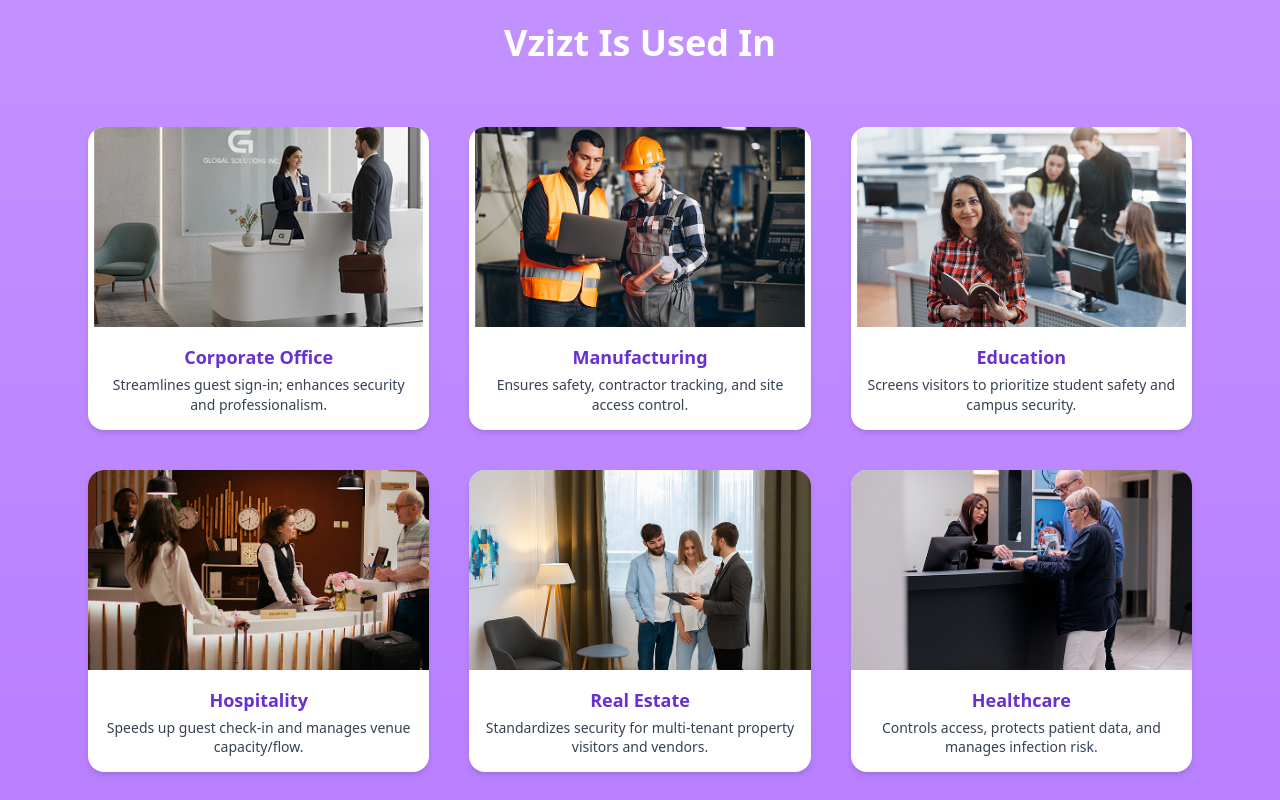
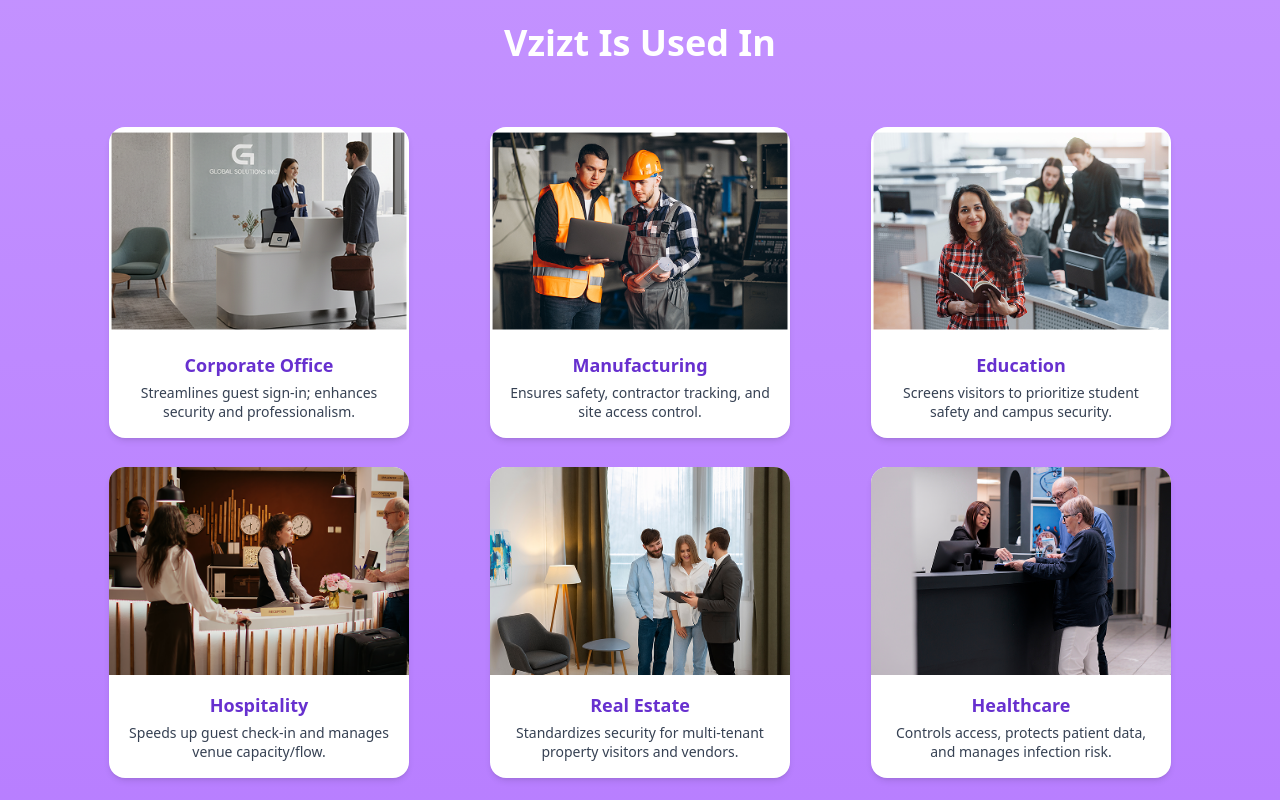
Before and after one commit to Anup-K29/Vizit-Page, a React (Vite) app: page / in a window 1280 px wide. Shown: the part 2360-3160 px from the top of the page. Built offline with nearby package versions, Linux system fonts and the light colour scheme.

Commit message:
Industry Section

```diff
--- a/package.json
+++ b/package.json
@@ -16,6 +16,7 @@
     "clsx": "^2.1.1",
     "gsap": "^3.13.0",
     "lucide-react": "^0.552.0",
+    "motion": "^12.23.24",
     "react": "^19.1.1",
     "react-dom": "^19.1.1",
     "react-router-dom": "^7.9.4",
--- a/src/Components/FeatureSection.jsx
+++ b/src/Components/FeatureSection.jsx
@@ -1,4 +1,3 @@
-
 import React, { useEffect, useRef } from "react";
 import { gsap } from "gsap";
 import { ScrollTrigger } from "gsap/ScrollTrigger";
--- a/src/Components/FeaturesCards.jsx
+++ b/src/Components/FeaturesCards.jsx
@@ -3,8 +3,10 @@ import React from 'react'
 
 export const FeaturesCards = ({title,icon}) => {
   return (
-      <div className="flex flex-col items-center text-center text-white hover:scale-105 transition-transform duration-300">
-      <img src={icon} alt={title} className="w-14 h-14 mb-8 scale-150 " />
+      <div className="flex flex-col items-center text-center text-white hover:scale-110 transition-transform duration-300">
+
+      <img src={icon} alt={title} className="w-14 h-14 mb-8 transition-transform duration-500 ease-in-out  hover:scale-190 " />
+
       <p className="text-xl font-medium opacity-90 ">{title}</p>
     </div>
   )
--- a/src/Components/IndustryCards.jsx
+++ b/src/Components/IndustryCards.jsx
@@ -1,10 +1,77 @@
-import React from 'react'
+// import React from 'react'
 
-export const IndustryCards = ({title,image,description}) => {
+// export const IndustryCards = ({title,image,description}) => {
+//   return (
+//     <div className="bg-white rounded-2xl overflow-hidden shadow-md hover:shadow-lg transition-all duration-300 hover:-translate-y-1">
+
+//       <img src={image} alt={title} className="w-full h-50 object-cover" />
+//       <div className="p-4 text-center">
+//         <h3 className="text-[#6730CF] font-semibold text-lg mb-1">
+//           {title}
+//         </h3>
+//         <p className="text-gray-700 text-sm leading-snug">
+//           {description}
+//         </p>
+//       </div>
+//     </div>
+//   )
+// }
+
+
+
+// import React from "react";
+// import TiltedCard from "./TiltedCard";
+
+
+// export const IndustryCards = ({ title, image, description }) => {
+//   return (
+//     <TiltedCard
+//       className="bg-white rounded-2xl overflow-hidden shadow-md hover:shadow-xl transition-all duration-500"
+//       glare={true}                // enables a light reflection effect
+//       max={20}                    // controls max tilt angle
+//       scale={1.04}                // slight zoom effect on hover
+//       perspective={1000}          // depth feel
+//     >
+//       {/* Card content */}
+//       <img
+//         src={image}
+//         alt={title}
+//         className="w-full h-52 object-cover"
+//       />
+//       <div className="p-4 text-center">
+//         <h3 className="text-[#6730CF] font-semibold text-lg mb-1">
+//           {title}
+//         </h3>
+//         <p className="text-gray-700 text-sm leading-snug">
+//           {description}
+//         </p>
+//       </div>
+//     </TiltedCard>
+//   );
+// };
+
+
+
+
+import React from "react";
+import TiltedCard from "./TiltedCard";
+
+export const IndustryCards = ({ title, image, description }) => {
   return (
-    <div className="bg-white rounded-2xl overflow-hidden shadow-md hover:shadow-lg transition-all duration-300 hover:-translate-y-1">
-
-      <img src={image} alt={title} className="w-full h-50 object-cover" />
+    <TiltedCard
+      glare={true}                // enables light reflection
+      max={20}                    // controls max tilt angle
+      scale={1.04}                // zoom effect on hover
+      perspective={1000}          // depth feel
+      className="rounded-2xl cursor-pointer transition-transform duration-500"
+    >
+      {/* ✅ Actual card content goes inside */}
+      <div className="bg-white rounded-2xl overflow-hidden shadow-md hover:shadow-xl transition-all duration-500">
+        <img
+          src={image}
+          alt={title}
+          className="w-full h-52 object-cover"
+        />
         <div className="p-4 text-center">
           <h3 className="text-[#6730CF] font-semibold text-lg mb-1">
             {title}
@@ -14,5 +81,6 @@ export const IndustryCards = ({title,image,description}) => {
           </p>
         </div>
       </div>
-  )
-}
+    </TiltedCard>
+  );
+};
--- /dev/null
+++ b/src/Components/TiltedCard.jsx
@@ -0,0 +1,149 @@
+import { useRef, useState } from 'react';
+import { motion, useMotionValue, useSpring } from 'motion/react';
+
+const springValues = {
+  damping: 30,
+  stiffness: 100,
+  mass: 2
+};
+
+export default function TiltedCard({
+  imageSrc,
+  altText = 'Tilted card image',
+  captionText = '',
+  containerHeight = '300px',
+  containerWidth = '100%',
+  imageHeight = '300px',
+  imageWidth = '300px',
+  scaleOnHover = 1.1,
+  rotateAmplitude = 8,
+  showMobileWarning = true,
+  showTooltip = false,
+  overlayContent = null,
+  displayOverlayContent = false,
+  children
+}) {
+  const ref = useRef(null);
+  const x = useMotionValue(0);
+  const y = useMotionValue(0);
+  const rotateX = useSpring(useMotionValue(0), springValues);
+  const rotateY = useSpring(useMotionValue(0), springValues);
+  const scale = useSpring(1, springValues);
+  const opacity = useSpring(0);
+  const rotateFigcaption = useSpring(0, {
+    stiffness: 350,
+    damping: 30,
+    mass: 1
+  });
+
+  const [lastY, setLastY] = useState(0);
+
+  function handleMouse(e) {
+    if (!ref.current) return;
+
+    const rect = ref.current.getBoundingClientRect();
+    const offsetX = e.clientX - rect.left - rect.width / 2;
+    const offsetY = e.clientY - rect.top - rect.height / 2;
+
+    const rotationX = (offsetY / (rect.height / 2)) * -rotateAmplitude;
+    const rotationY = (offsetX / (rect.width / 2)) * rotateAmplitude;
+
+    rotateX.set(rotationX);
+    rotateY.set(rotationY);
+
+    x.set(e.clientX - rect.left);
+    y.set(e.clientY - rect.top);
+
+    const velocityY = offsetY - lastY;
+    rotateFigcaption.set(-velocityY * 0.6);
+    setLastY(offsetY);
+  }
+
+  function handleMouseEnter() {
+    scale.set(scaleOnHover);
+    opacity.set(1);
+  }
+
+  function handleMouseLeave() {
+    opacity.set(0);
+    scale.set(1);
+    rotateX.set(0);
+    rotateY.set(0);
+    rotateFigcaption.set(0);
+  }
+
+  return (
+    <figure
+      ref={ref}
+      className="relative w-full h-full [perspective:800px] flex flex-col items-center justify-center"
+      style={{
+        height: containerHeight,
+        width: containerWidth
+      }}
+      onMouseMove={handleMouse}
+      onMouseEnter={handleMouseEnter}
+      onMouseLeave={handleMouseLeave}>
+      {showMobileWarning && (
+        <div className="absolute top-4 text-center text-sm block sm:hidden">
+          This effect is not optimized for mobile. Check on desktop.
+        </div>
+      )}
+      <motion.div
+        className="relative [transform-style:preserve-3d]"
+        style={{
+          width: imageWidth,
+          height: imageHeight,
+          rotateX,
+          rotateY,
+          scale
+        }}>
+        {/* <motion.img
+          src={imageSrc}
+          alt={altText}
+          className="absolute top-0 left-0 object-cover rounded-[15px] will-change-transform [transform:translateZ(0)]"
+          style={{
+            width: imageWidth,
+            height: imageHeight
+          }} /> */}
+
+        {!overlayContent && children ? (
+          // ✅ Render user-provided children if present
+          <motion.div
+            className="absolute top-0 left-0 w-full h-full rounded-[15px] will-change-transform [transform:translateZ(0)]"
+            style={{ width: imageWidth, height: imageHeight }}
+          >
+            {children}
+          </motion.div>
+        ) : (
+          // 🔸 Otherwise, fall back to default image rendering
+          <motion.img
+            src={imageSrc}
+            alt={altText}
+            className="absolute top-0 left-0 object-cover rounded-[15px] will-change-transform [transform:translateZ(0)]"
+            style={{ width: imageWidth, height: imageHeight }}
+          />
+        )}
+
+
+        {displayOverlayContent && overlayContent && (
+          <motion.div
+            className="absolute top-0 left-0 z-[2] will-change-transform [transform:translateZ(30px)]">
+            {overlayContent}
+          </motion.div>
+        )}
+      </motion.div>
+      {showTooltip && (
+        <motion.figcaption
+          className="pointer-events-none absolute left-0 top-0 rounded-[4px] bg-white px-[10px] py-[4px] text-[10px] text-[#2d2d2d] opacity-0 z-[3] hidden sm:block"
+          style={{
+            x,
+            y,
+            opacity,
+            rotate: rotateFigcaption
+          }}>
+          {captionText}
+        </motion.figcaption>
+      )}
+    </figure>
+  );
+}
```
Also changed, not shown: 2 other files (tests, documents, lock files or other folders). Lines whose indentation alone changed are shown as unchanged.
